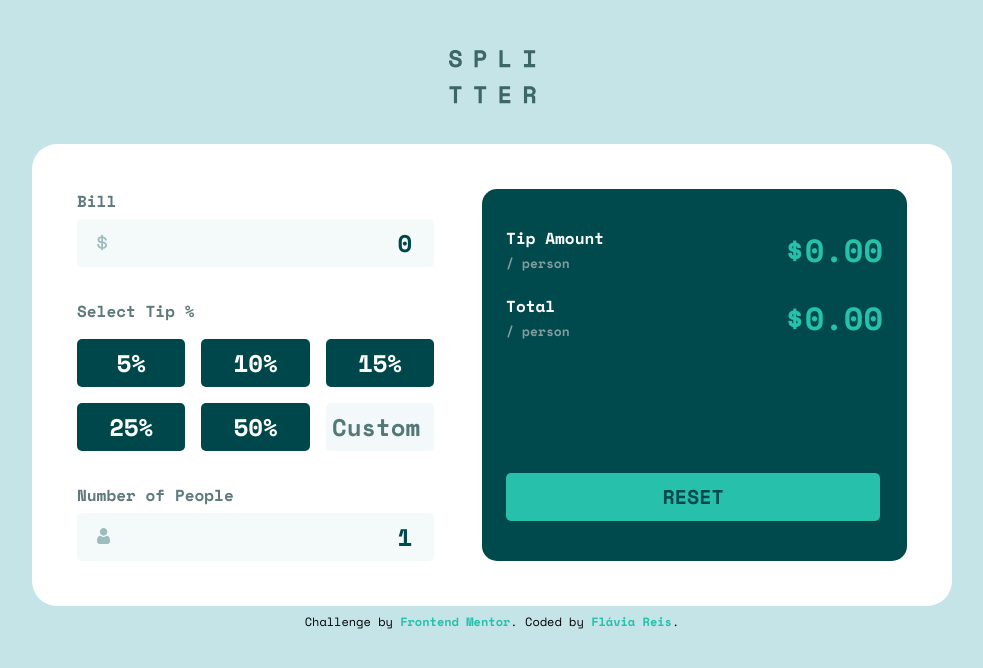
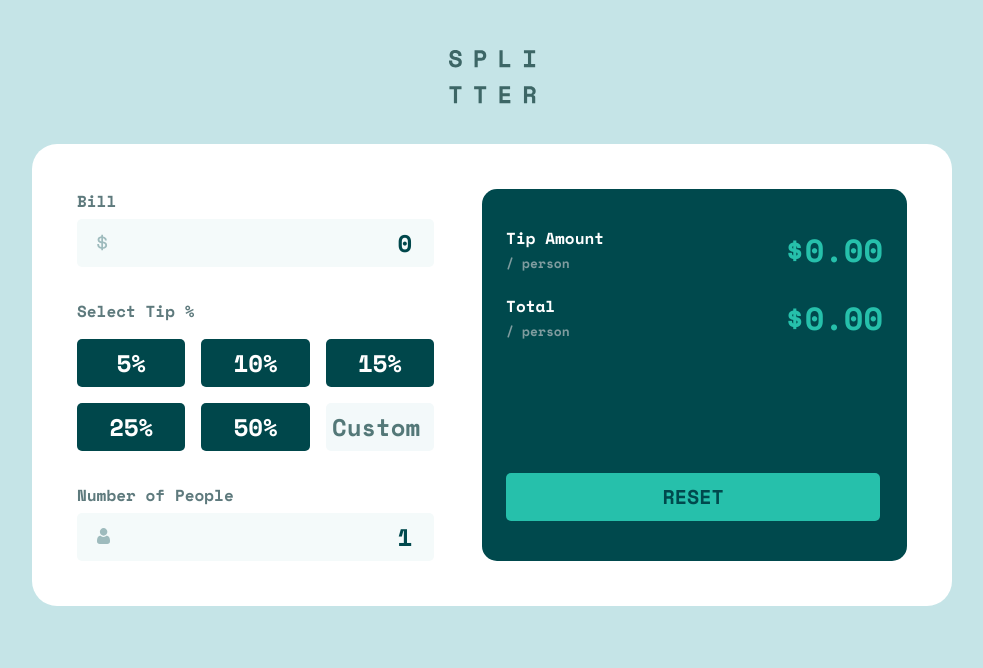
Before and after one commit to flaviare1s/tip-calculator-app, a React (Vite) app: page / in a window 1280 px wide. Shown: the top 668 px of the page, without its empty margins (148-1131 px from the left). Built offline with nearby package versions, Linux system fonts and the light colour scheme.

Commit message:
Fiz ajustes no estilo

```diff
--- a/src/App.jsx
+++ b/src/App.jsx
@@ -9,7 +9,6 @@ function App() {
       <main className='bg-light-grayish-cyan font-space flex flex-col items-center justify-center m-auto'>
         <Header />
         <CalculatorBody />
-        <Footer />
       </main>
   )
 }
--- a/src/index.css
+++ b/src/index.css
@@ -4,4 +4,6 @@
 
 body {
   background-color: hsl(185, 41%, 84%);
+  margin: auto;
+  height: 100vh;
 }
```
